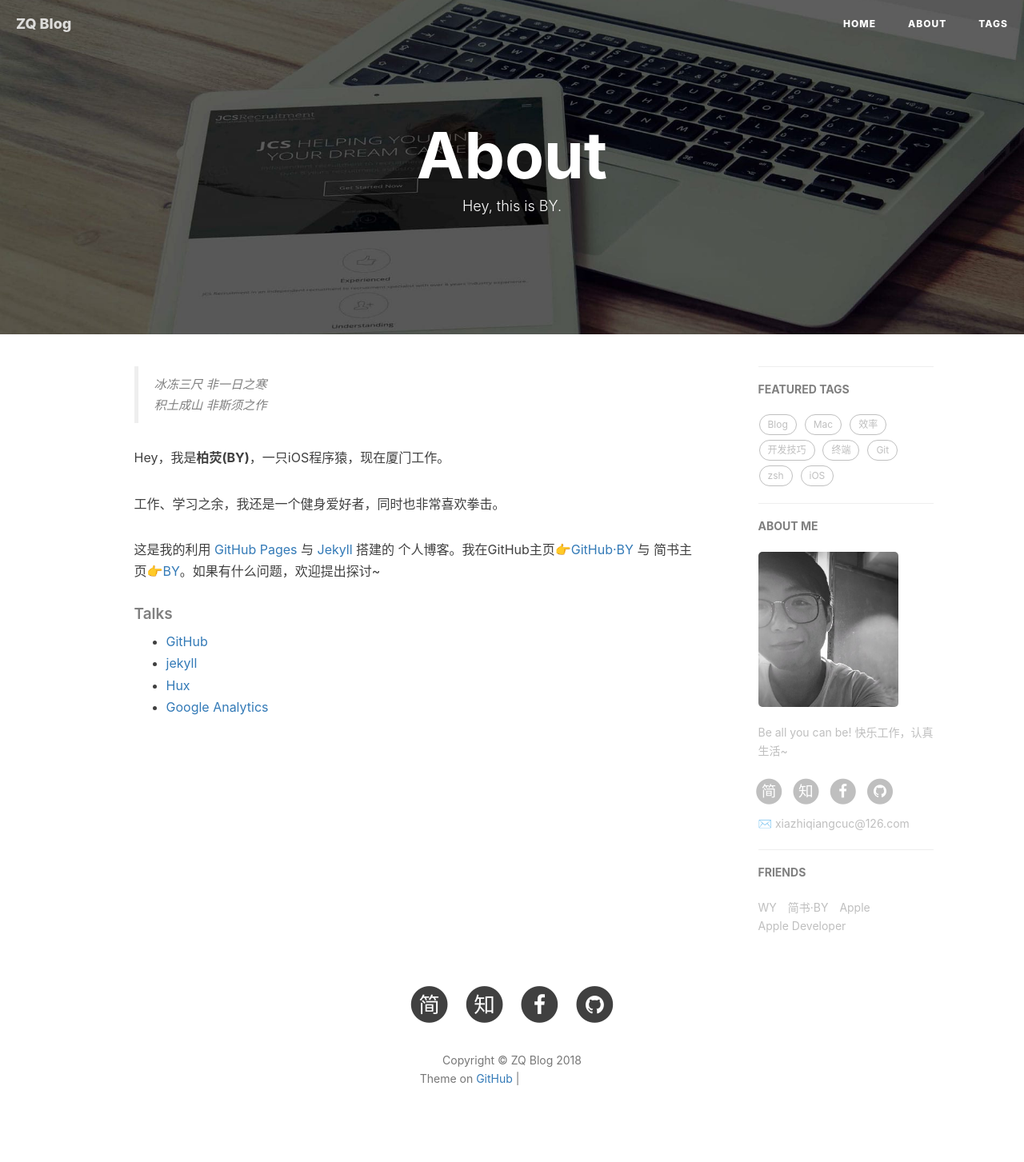
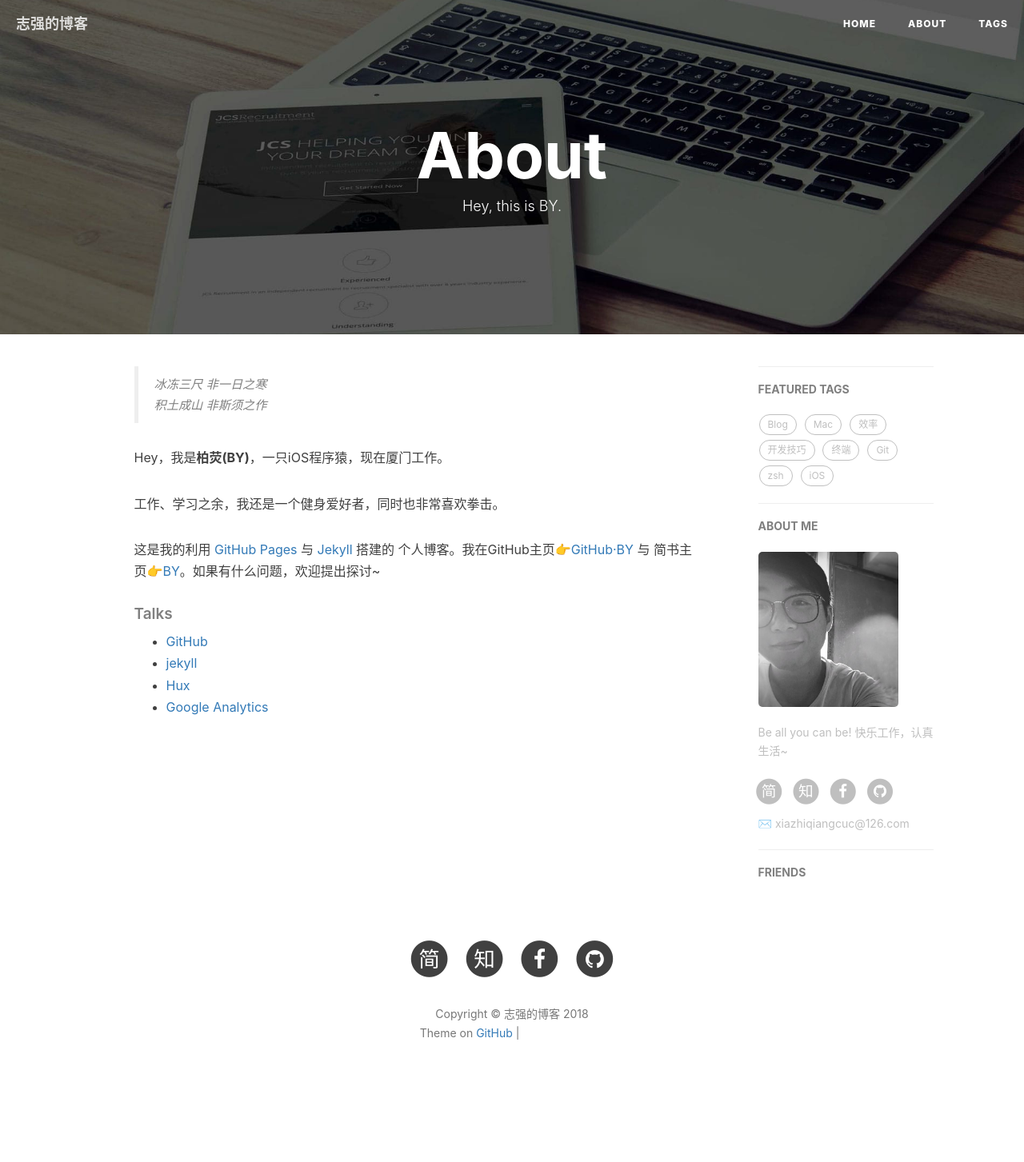
Before and after one commit to xiazhiqiang/xiazhiqiang.github.io, a Jekyll site: the page built from about.html, in a window 1280 px wide. Shown: the whole page at 80% size. Built offline with Jekyll 4.4.1, drawn with Linux system fonts in a browser that asks for light colours; nearby versions of some CDN libraries; comment, search, counter and statistics services are not loaded; after the commit the page ends 1396 px from its top, so only the background shows below that; some of the changed lines change nothing that is shown; grey boxes are pictures that could not be loaded.

Commit message:
修改配置

```diff
--- a/_config.yml
+++ b/_config.yml
@@ -1,6 +1,6 @@
 # Site settings
-title: ZQ Blog
-SEOTitle: ZQ | ZQ Blog
+title: 志强的博客
+SEOTitle: 志强 | 志强的博客
 header-img: img/post-bg-desk.jpg
 email: xiazhiqiangcuc@126.com
 description: "Every failure is leading towards success."
@@ -61,7 +61,7 @@
 
 # Gitalk
 gitalk:
-  enable: true    #是否开启Gitalk评论
+  enable: false    #是否开启Gitalk评论
   clientID: f2c84e7629bb1446c1a4                            #生成的clientID
   clientSecret: ca6d6139d1e1b8c43f8b2e19492ddcac8b322d0d    #生成的clientSecret
   repo: qiubaiying.github.io    #仓库名称
@@ -74,11 +74,11 @@
 
 # Analytics settings
 # Baidu Analytics
-ba_track_id: b50bf2b12b5338a1845e33832976fd68
+ba_track_id: 6a08dad46ed39b41b43722627326f322
 
 # Google Analytics
-ga_track_id: 'UA-90855596-1'            # Format: UA-xxxxxx-xx
-ga_domain: qiubaiying.top               # 默认的是 auto, 这里我是自定义了的域名，你如果没有自己的域名，需要改成auto
+# ga_track_id: 'UA-90855596-1'            # Format: UA-xxxxxx-xx
+# ga_domain: qiubaiying.top               # 默认的是 auto, 这里我是自定义了的域名，你如果没有自己的域名，需要改成auto
 
 
 
@@ -98,17 +98,17 @@
 
 # Friends
 friends: [
-    {
-        title: "WY",
-        href: "http://zhengwuyang.com"
-    },{
-        title: "简书·BY",
-        href: "http://www.jianshu.com/u/e71990ada2fd"
-    },{
-        title: "Apple",
-        href: "https://apple.com"
-    },{
-        title: "Apple Developer",
-        href: "https://developer.apple.com/"
-    }
+    # {
+    #     title: "WY",
+    #     href: "http://zhengwuyang.com"
+    # },{
+    #     title: "简书·BY",
+    #     href: "http://www.jianshu.com/u/e71990ada2fd"
+    # },{
+    #     title: "Apple",
+    #     href: "https://apple.com"
+    # },{
+    #     title: "Apple Developer",
+    #     href: "https://developer.apple.com/"
+    # }
 ]
```
